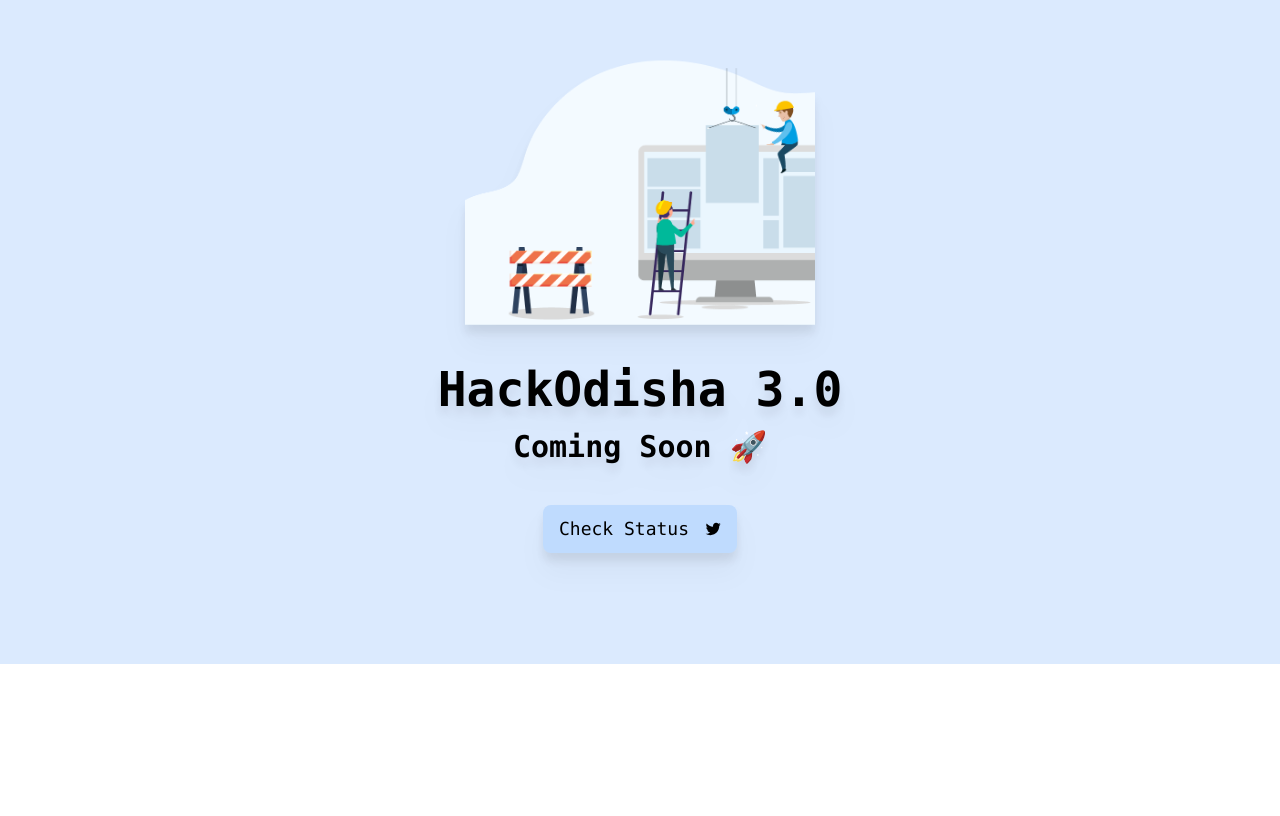
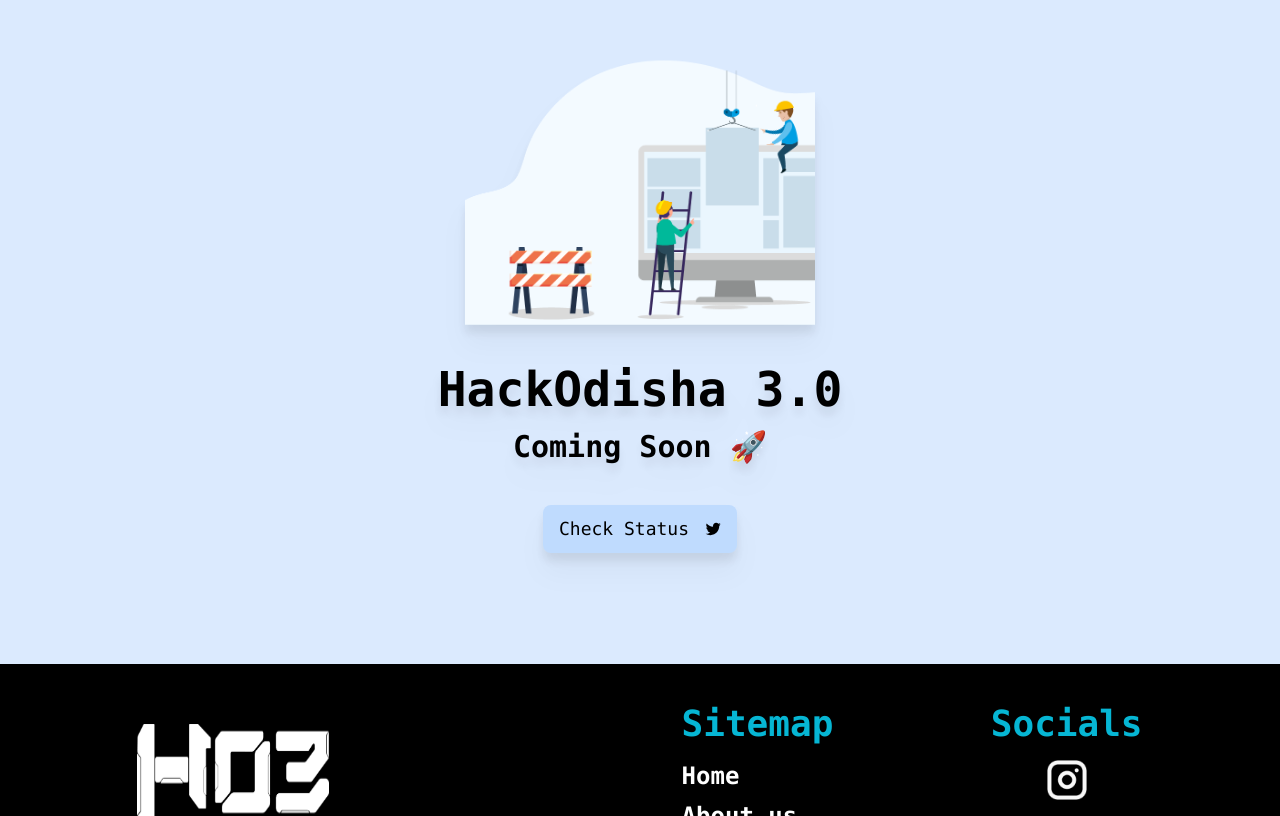
Before and after one commit to Hackodisha/Hackodisha2023, a Next.js app: page / in a window 1280 px wide. Shown: the part 136-952 px from the top of the page. Before the commit the page ends 800 px from the top, so only its background shows below. Built offline with nearby package versions, Linux system fonts and the light colour scheme.

Commit message:
Update layout.js

```diff
--- a/src/app/layout.js
+++ b/src/app/layout.js
@@ -1,5 +1,6 @@
 import './globals.css'
 import { Inter } from 'next/font/google'
+import Footer from './Amlan/page'
 
 const inter = Inter({ subsets: ['latin'] })
 
@@ -12,6 +13,7 @@ export default function RootLayout({ children }) {
   return (
     <html lang="en">
       <body className={inter.className}>{children}</body>
+      <Footer />
     </html>
   )
 }
```
